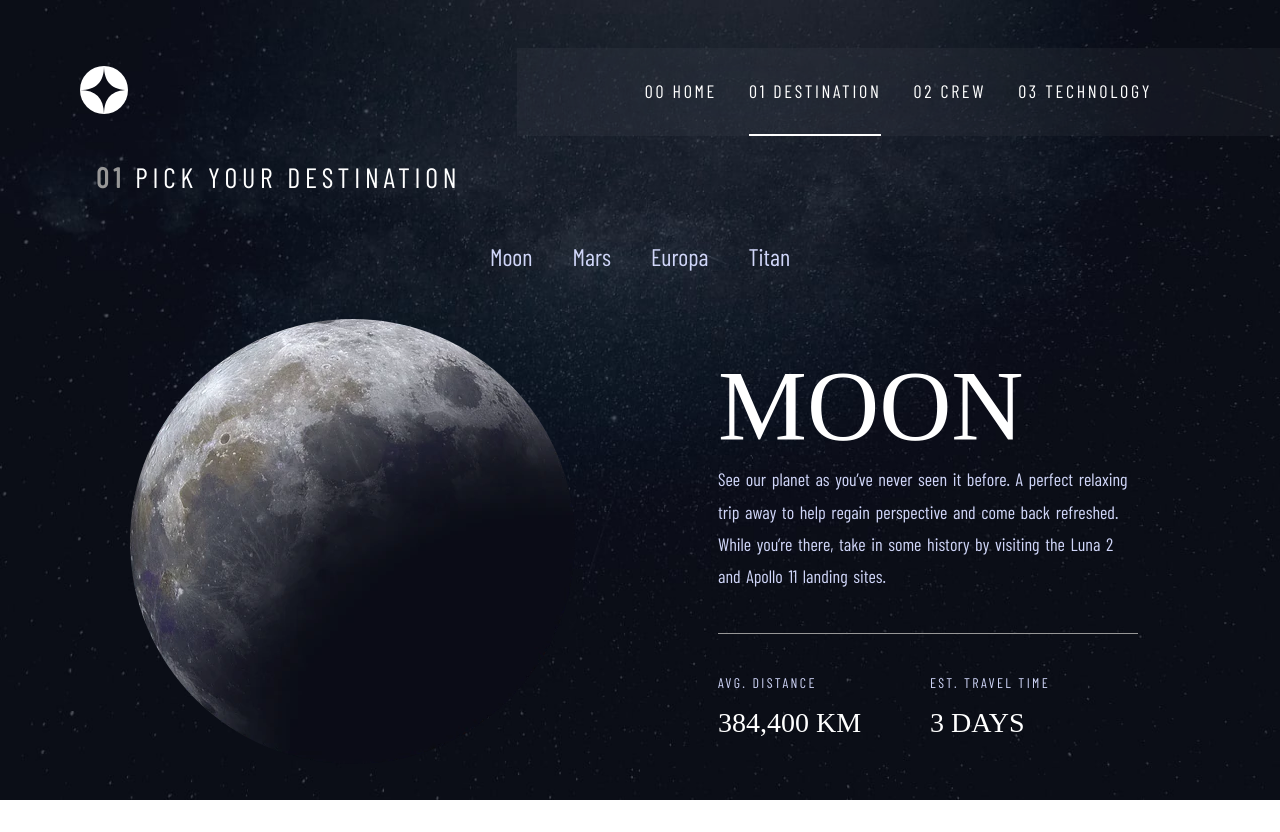
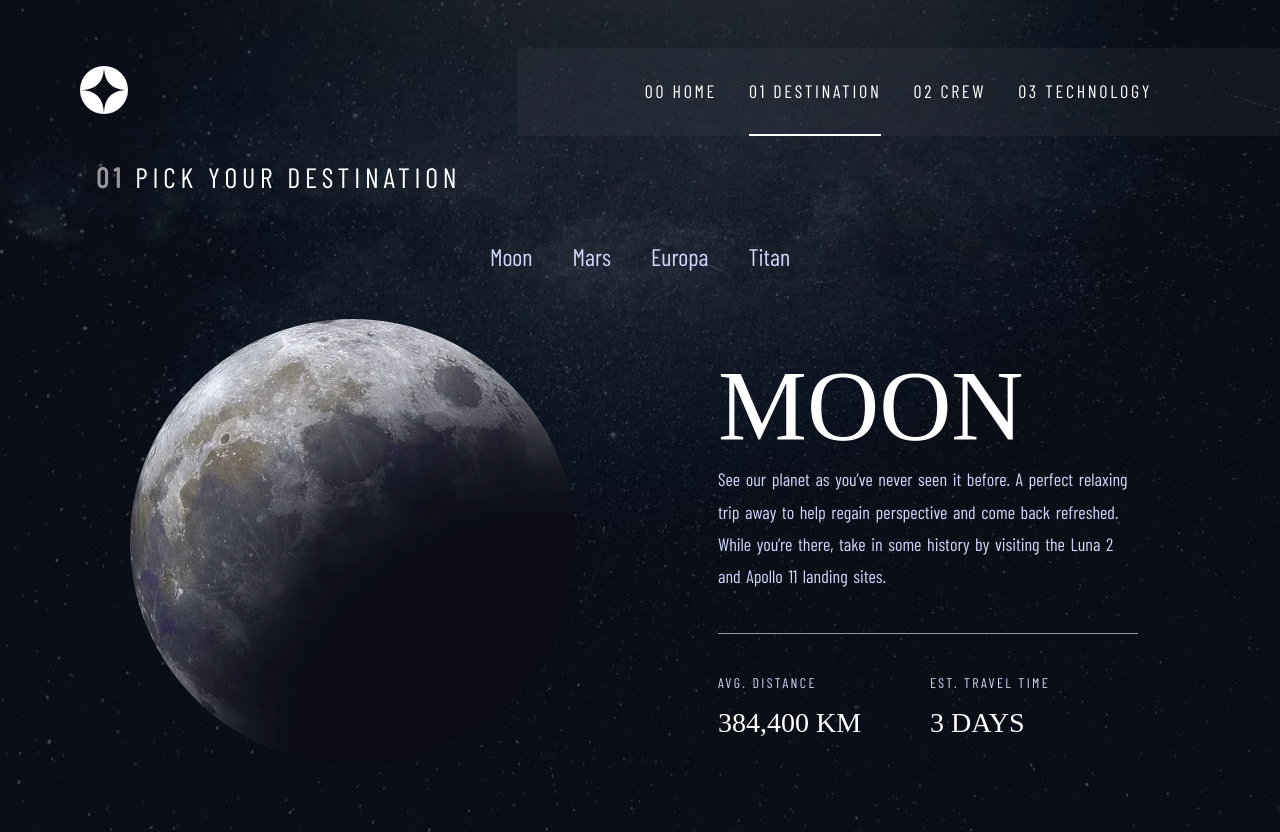
Before and after one commit to temiye18/space-tourism, a React (Create React App) app: page /destination in a window 1280 px wide. Before the commit the page ends 800 px from the top, so only its background shows below. Built offline with nearby package versions, Linux system fonts and the light colour scheme; a web font is replaced by a local one.

Commit message:
added padding

```diff
--- a/src/Pages/Destination/Destination.module.css
+++ b/src/Pages/Destination/Destination.module.css
@@ -59,7 +59,7 @@
 /* DESTINATION DETAILS */
 
 .detail__box {
-  padding-top: 3rem;
+  padding: 3rem 0 4rem;
   display: grid;
   grid-template-columns: repeat(auto-fit, minmax(300px, 1fr));
   gap: 4rem;
```
